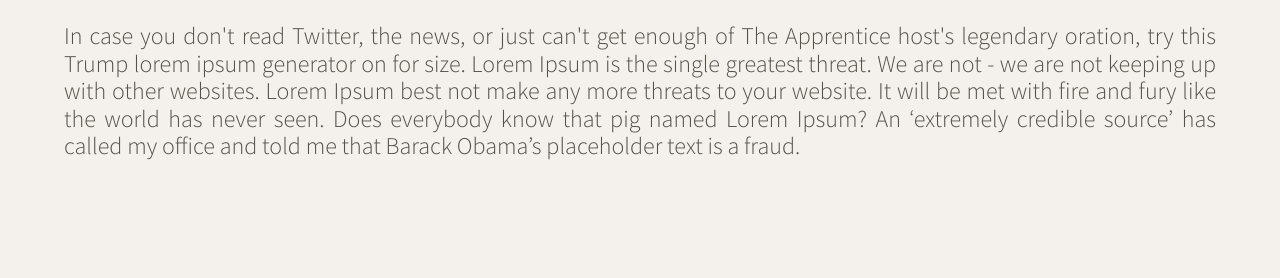
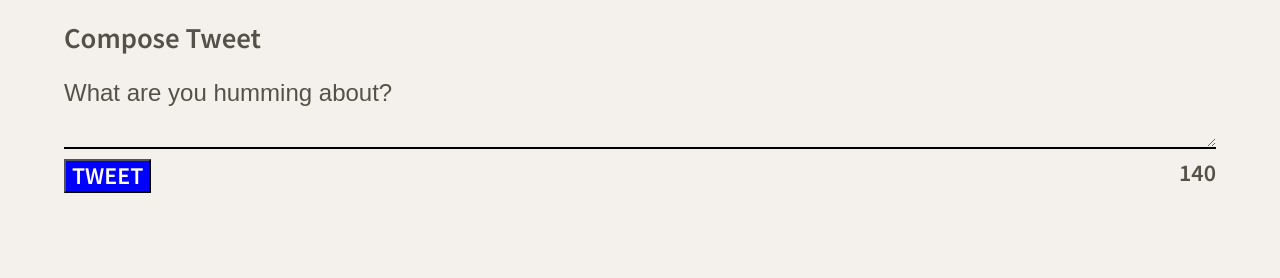
Before and after one commit to robinshrestha12/tweeter, a website: page public/index.html in a window 1280 px wide. Shown: the part 522-800 px from the top of the page. Drawn offline with nearby package versions, Linux system fonts and the light colour scheme.

Commit message:
Crafting the form complete

```diff
--- a/public/index.html
+++ b/public/index.html
@@ -17,6 +17,7 @@
     <link rel="stylesheet" href="/styles/layout.css" type="text/css" />
    <link rel="stylesheet" href="/styles/nav.css" type="text/css" />
    <link rel="stylesheet" href="/styles/header.css" type="text/css" />
+   <link rel="stylesheet" href="/styles/new-tweet.css" type="text/css" />
     <!-- External JS -->
     <script src="https://ajax.googleapis.com/ajax/libs/jquery/3.4.1/jquery.min.js"></script>
 
@@ -33,9 +34,7 @@
         <span>
           <strong>Write</strong> a new tweet
         </span>
-
       <i class="fa-solid fa-angles-down"></i>
-
   </div>
   </nav>
 
@@ -49,15 +48,21 @@
     </div>
 </header>
 
-
 <!-- Page-specific (main) content here -->
     <main class="container">
-      <p>
-        In case you don't read Twitter, the news, or just can't get enough of The Apprentice host's legendary oration, try this Trump lorem ipsum generator on for size.
-
-        Lorem Ipsum is the single greatest threat. We are not - we are not keeping up with other websites. Lorem Ipsum best not make any more threats to your website. It will be met with fire and fury like the world has never seen. Does everybody know that pig named Lorem Ipsum? An ‘extremely credible source’ has called my office and told me that Barack Obama’s placeholder text is a fraud.
-      </p>
+      <section class="new-tweet">
+        <h2>Compose Tweet</h2>
+        <form action="/tweets/" method="POST">
+          <div class="compose">
+          <label class="question" for="tweet-text">What are you humming about?</label>
+          <textarea class="answer" name="text" id="tweet-text"></textarea>
+          </div>
+          <div>
+            <button class="buttontype" type="submit">Tweet</button>
+            <output name="counter" class="counter" for="tweet-text">140</output>
+          </div>
+        </form>
+      </section>
     </main>
-
   </body>
 </html>
--- /dev/null
+++ b/public/styles/new-tweet.css
@@ -0,0 +1,41 @@
+.new-tweet {
+  display: flex;
+  justify-content: left;
+  align-items: left;
+  flex-direction: column;
+
+}
+h2 {
+  font-size: larger;
+}
+.compose {
+  display:flex;
+  flex-direction: column;
+
+}
+.question {
+   font-family:Arial, Helvetica, sans-serif
+}
+.answer {
+  display: flex;
+  border-top: none;
+  border-left: none;
+  border-right: none;
+  border-bottom: 2px solid black;
+  background-color: transparent;
+  font-size:medium;
+  font-family:Arial, Helvetica, sans-serif;
+}
+
+.buttontype {
+  margin-top: 10px;
+  color: white;
+  text-transform: uppercase;
+  font-weight: bold;
+  background-color: blue;
+}
+.counter {
+  float:right;
+  margin-top: 10px;
+  font-weight: bold;
+}
--- a/server/data-files/initial-tweets.json
+++ b/server/data-files/initial-tweets.json
@@ -8,7 +8,7 @@
     "content": {
       "text": "If I have seen further it is by standing on the shoulders of giants"
     },
-    "created_at": 1647293532454
+    "created_at": 1647307935664
   },
   {
     "user": {
@@ -19,6 +19,6 @@
     "content": {
       "text": "Je pense , donc je suis"
     },
-    "created_at": 1647379932454
+    "created_at": 1647394335664
   }
 ]
```
